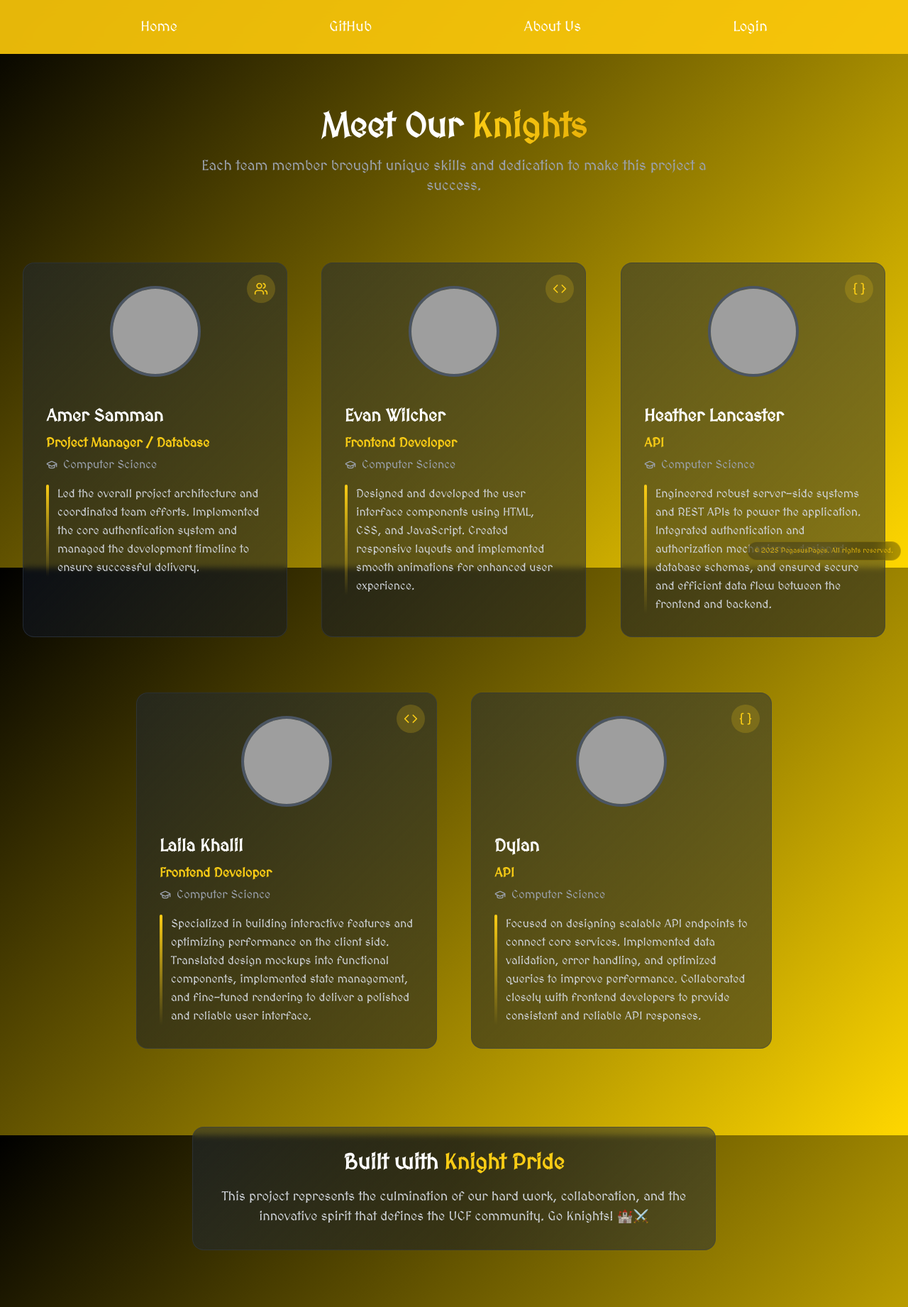
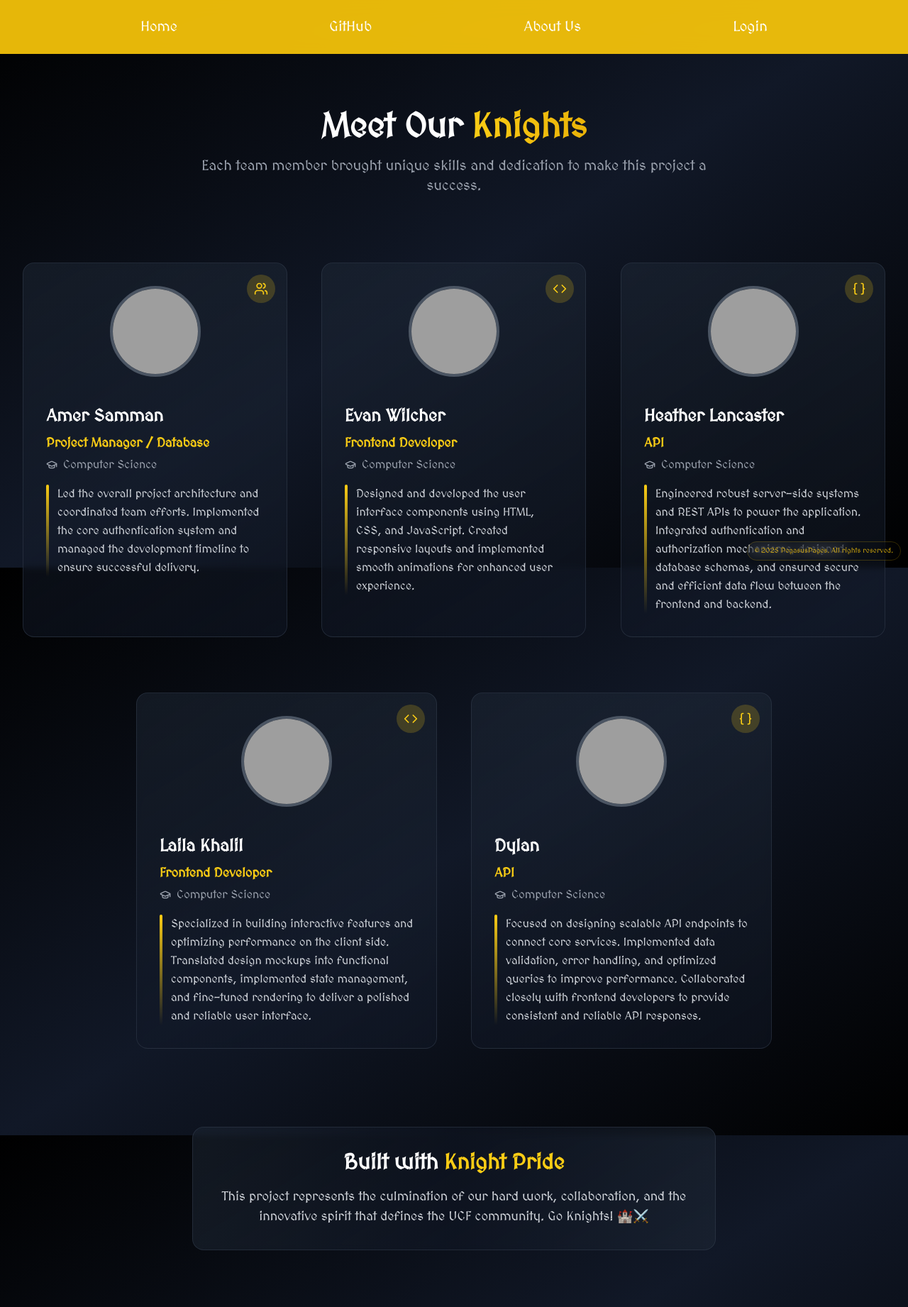
Before and after one commit to ContactManagerCOP4331/ucfcontactmanager, a PHP site: page /about.html in a window 1280 px wide. Shown: the whole page at 71% size. Run offline with PHP 8.4, Linux system fonts and the light colour scheme; some libraries are stand-ins or nearby versions; grey boxes are pictures that could not be loaded.

Commit message:
Update about.css

```diff
--- a/css/about.css
+++ b/css/about.css
@@ -21,3 +21,15 @@
     transition: transform 500ms, box-shadow 500ms, border-color 300ms, background-color 300ms;
   }
 }
+
+html, body { min-height: 100%; }
+body {
+  background: linear-gradient(to bottom right, #000000, #111827, #000000);
+  color: #fff;
+}
+
+/* ensure no container overrides it */
+main, #top-row, #bottom-row { background: transparent !important; }
+
+/* if you set any background on nav/header/footer, make it transparent or the same gradient */
+header, footer { background: transparent; }
```
